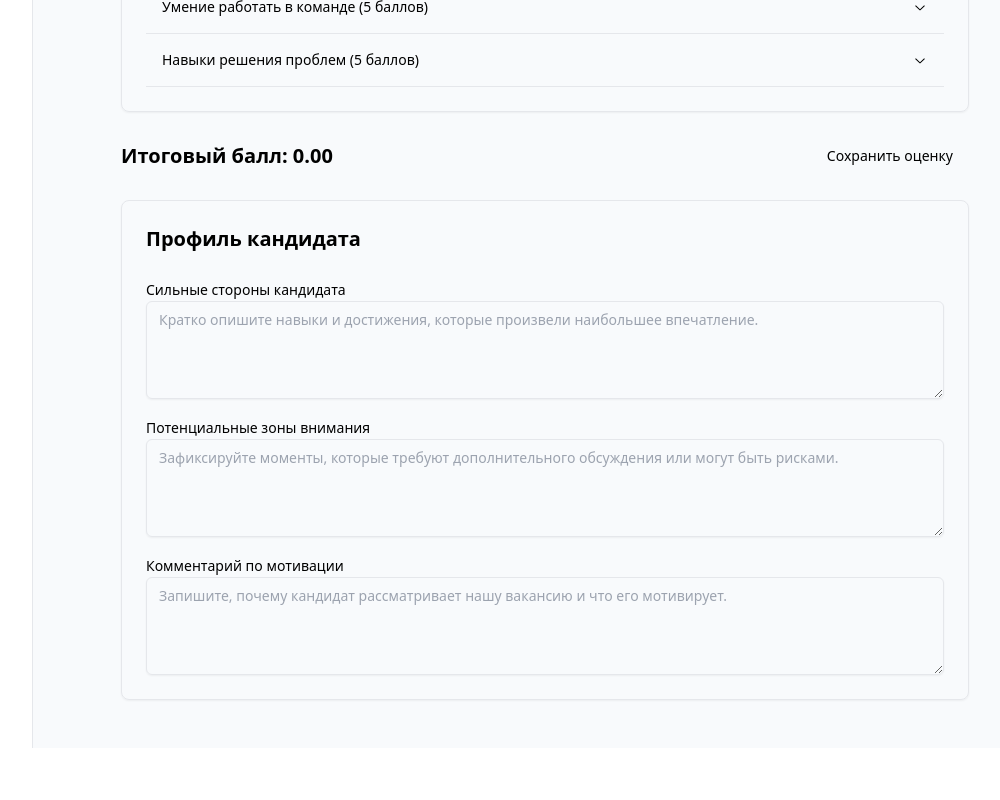
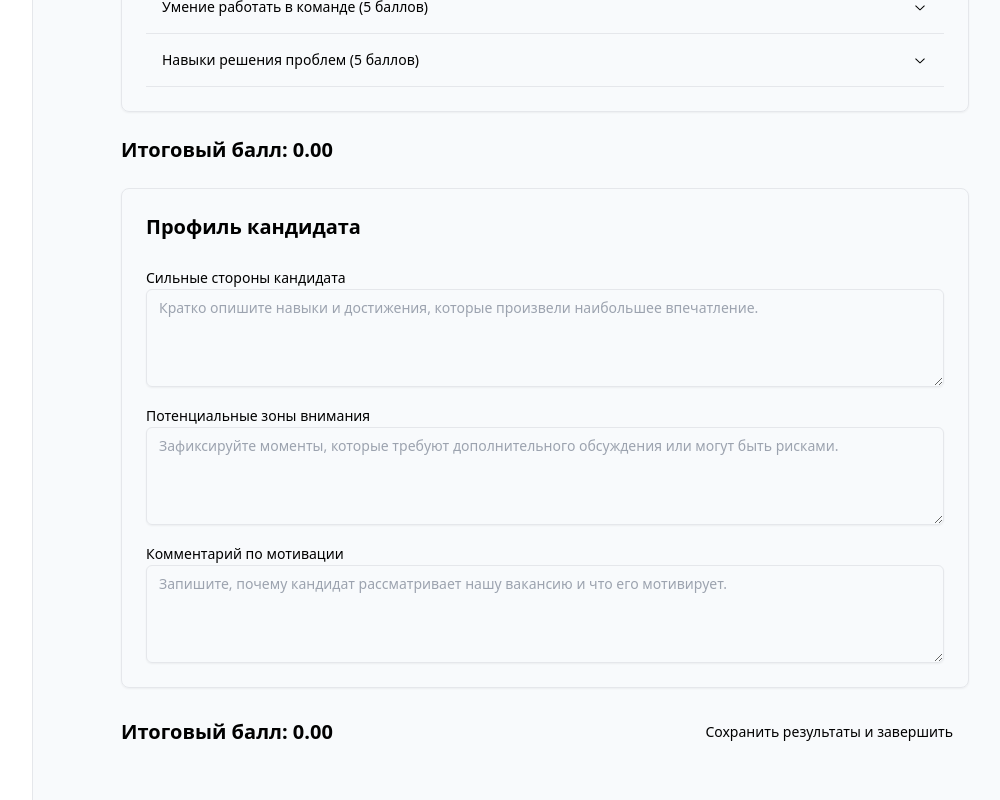
Before and after one commit to haaum666/Recruitlytics, a React (Vite) app: page / in a window 1280 px wide. Shown: the part 724-1524 px from the top of the page, without its empty margins (223-1223 px from the left). Before the commit the page ends 1472 px from the top, so only its background shows below. Built offline with nearby package versions, Linux system fonts and the light colour scheme.

Commit message:
Update AssessmentPage.jsx

```diff
--- a/src/pages/AssessmentPage.jsx
+++ b/src/pages/AssessmentPage.jsx
@@ -290,7 +290,6 @@ function AssessmentPage() {
 
       <div className="flex justify-between items-center mt-6">
         <div className="text-xl font-bold">Итоговый балл: {calculateTotalScore()}</div>
-        <Button onClick={saveAssessment}>Сохранить оценку</Button>
       </div>
 
       {/* Новый блок: Профиль кандидата */}
@@ -331,6 +330,13 @@ function AssessmentPage() {
           </div>
         </CardContent>
       </Card>
+
+      <div className="flex justify-between items-center mt-6">
+        <div className="text-xl font-bold">Итоговый балл: {calculateTotalScore()}</div>
+        <Button onClick={saveAssessment} variant="default" className="w-1/2 md:w-auto">
+          Сохранить результаты и завершить
+        </Button>
+      </div>
     </div>
   );
 }
```
